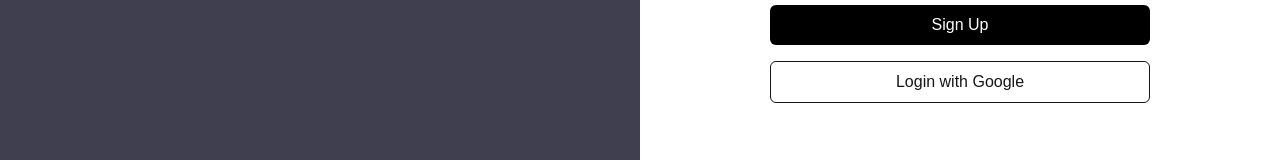
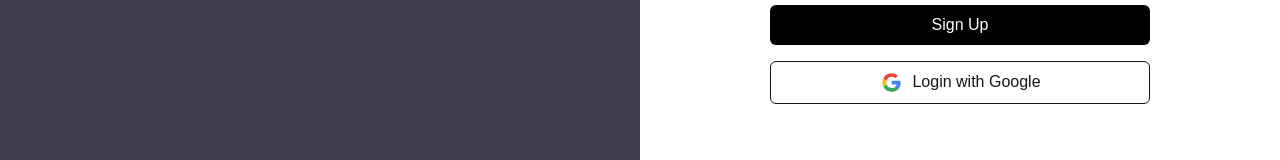
Before and after one commit to Astro24/Moon, a Next.js app: page /SignUp in a window 1280 px wide. Shown: the part 565-725 px from the top of the page. Built offline with nearby package versions, Linux system fonts and the light colour scheme.

Commit message:
devolep auth ui

```diff
--- a/src/app/(auth)/SignUp/page.js
+++ b/src/app/(auth)/SignUp/page.js
@@ -26,10 +26,7 @@
           className="w-full max-w-[400px] object-contain"
         />
       </div>
-
       <div className="w-full md:w-1/2 flex items-center justify-center mt-5 bg-white">
-
-
         <form
           onSubmit={handleSubmit}
           className="w-[90%] md:w-[380px] flex flex-col gap-4"
@@ -37,11 +34,9 @@
           <h1 className="text-black text-3xl md:text-4xl font-bold">
             Welcome To The Moon
           </h1>
-
           <h2 className="text-gray-600 text-sm md:text-base">
             Enter your Credentials to access your account
           </h2>
-
           <div className="flex flex-col gap-1">
             <label className="text-black text-sm">User Name</label>
             <input
@@ -51,7 +46,6 @@
               required
             />
           </div>
-
           <div className="flex flex-col gap-1">
             <label className="text-black text-sm">Email</label>
             <input
@@ -61,7 +55,6 @@
               required
             />
           </div>
-
           <div className="flex flex-col gap-1">
             <label className="text-black text-sm">Password</label>
             <input
@@ -71,21 +64,18 @@
               required
             />
           </div>
-
           <div className="flex items-center gap-2">
             <input type="checkbox" className="w-4 h-4" required />
             <span className="text-sm">Agree to terms</span>
           </div>
-
-
           <button
             type="submit"
             className="bg-black text-white py-2 rounded-md w-full"
           >
             Sign Up
           </button>
-
           <button className="border py-2 rounded-md w-full flex items-center justify-center gap-2">
+            <svg aria-label="Google logo" width="25" height="25" xmlns="http://www.w3.org/2000/svg" viewBox="0 0 512 512"><g><path d="m0 0H512V512H0" fill="#fff"></path><path fill="#34a853" d="M153 292c30 82 118 95 171 60h62v48A192 192 0 0190 341"></path><path fill="#4285f4" d="m386 400a140 175 0 0053-179H260v74h102q-7 37-38 57"></path><path fill="#fbbc02" d="m90 341a208 200 0 010-171l63 49q-12 37 0 73"></path><path fill="#ea4335" d="m153 219c22-69 116-109 179-50l55-54c-78-75-230-72-297 55"></path></g></svg>
             Login with Google
           </button>
         </form>
```
